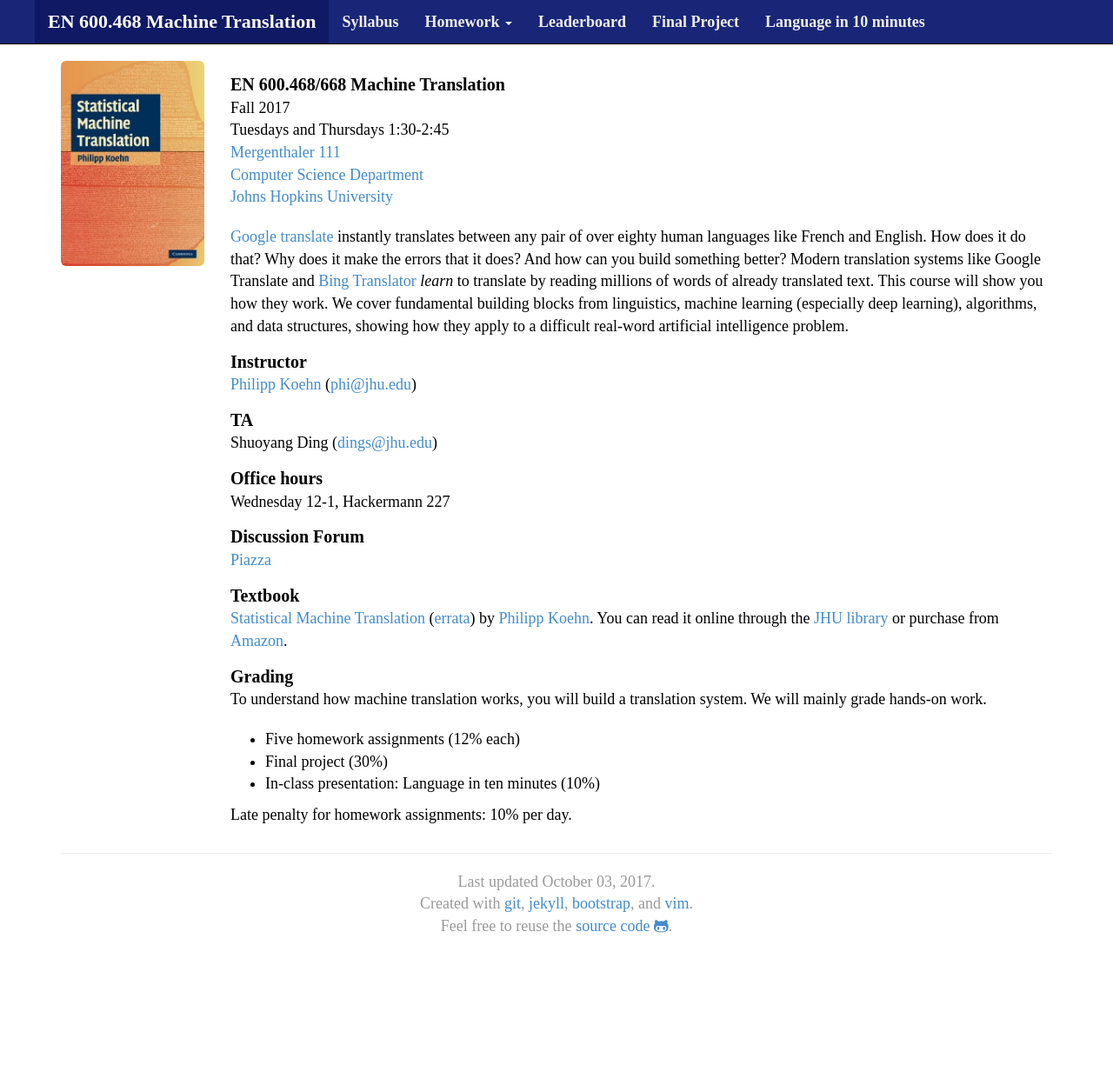
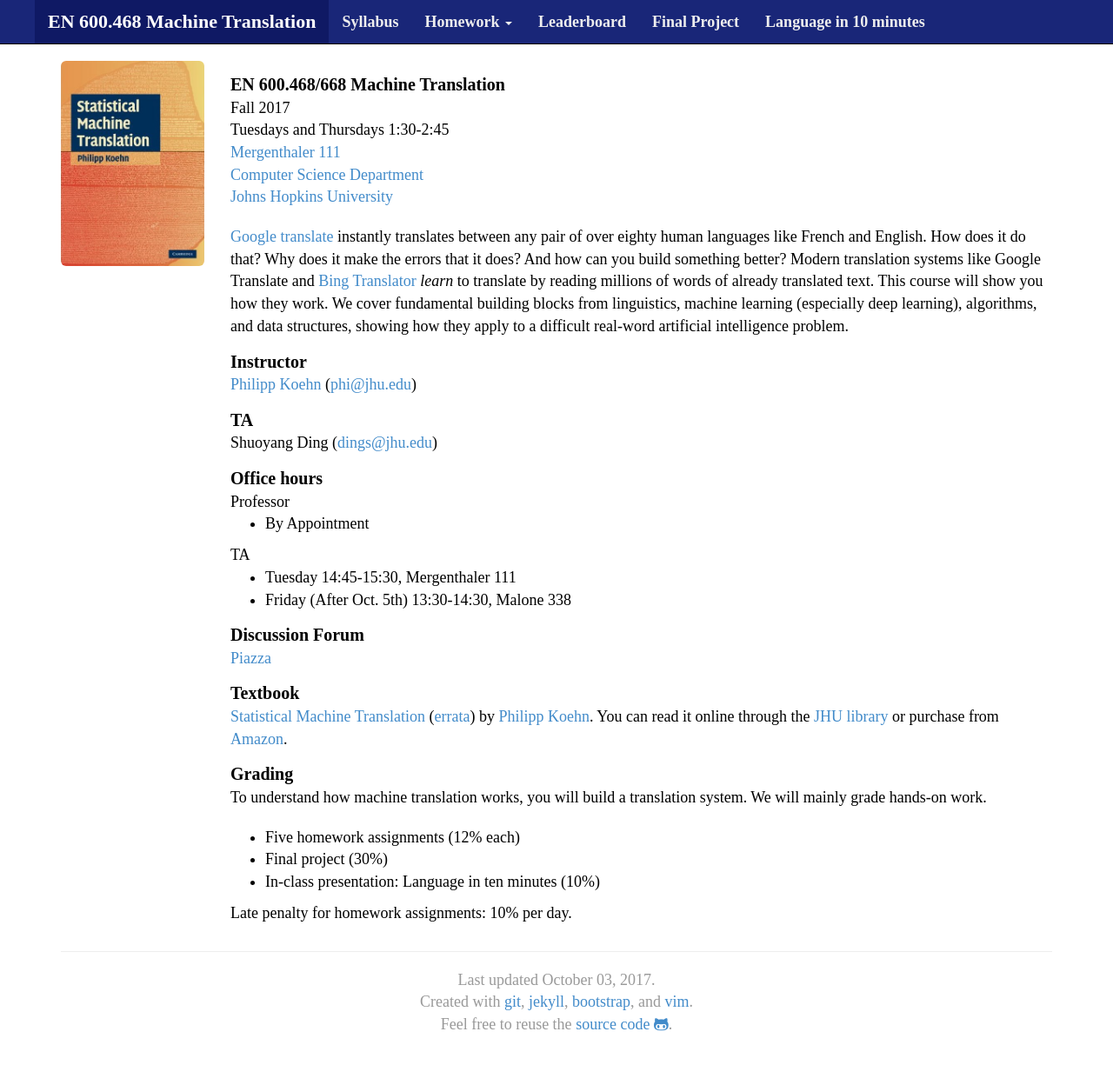
Before and after one commit to mt-class/jhu, a Jekyll site: the page built from index.md, in a window 1280 px wide and 1243 px high. Shown: the top 1225 px of the window at 87% size. Built offline with Jekyll 4.4.1, drawn with Linux system fonts in a browser that asks for light colours; nearby versions of some CDN libraries; some web fonts are replaced.

Commit message:
modify office hour

```diff
--- a/index.md
+++ b/index.md
@@ -34,7 +34,11 @@ TA
 : Shuoyang Ding (<dings@jhu.edu>)
 
 Office hours
-: Wednesday 12-1, Hackermann 227
+: Professor
+* By Appointment
+: TA
+* Tuesday 14:45-15:30, Mergenthaler 111
+* Friday (After Oct. 5th) 13:30-14:30, Malone 338
 
 Discussion Forum
 : [Piazza](https://piazza.com/jhu/fall2017/en600468/home)
```
